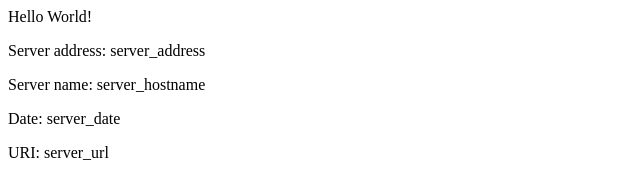
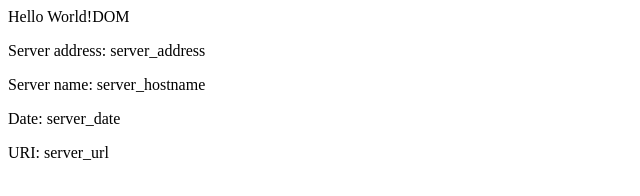
Before and after one commit to dorozcom/eks-example, a plain HTML site: page src/index.html in a window 1280 px wide. Shown: the full height of the page, 0-640 px from the left. Drawn offline with Linux system fonts and the light colour scheme.

Commit message:
v2 Updating home page

```diff
--- a/src/index.html
+++ b/src/index.html
@@ -2,7 +2,7 @@
 <title>Hello World</title>
 </head>
 <div class="info">
-<h>Hello World!</h>
+<h>Hello World!DOM </h>
 <p><span>Server&nbsp;address:</span> <span>server_address</span></p>
 <p><span>Server&nbsp;name:</span> <span>server_hostname</span></p>
 <p class="smaller"><span>Date:</span> <span>server_date</span></p>
```
